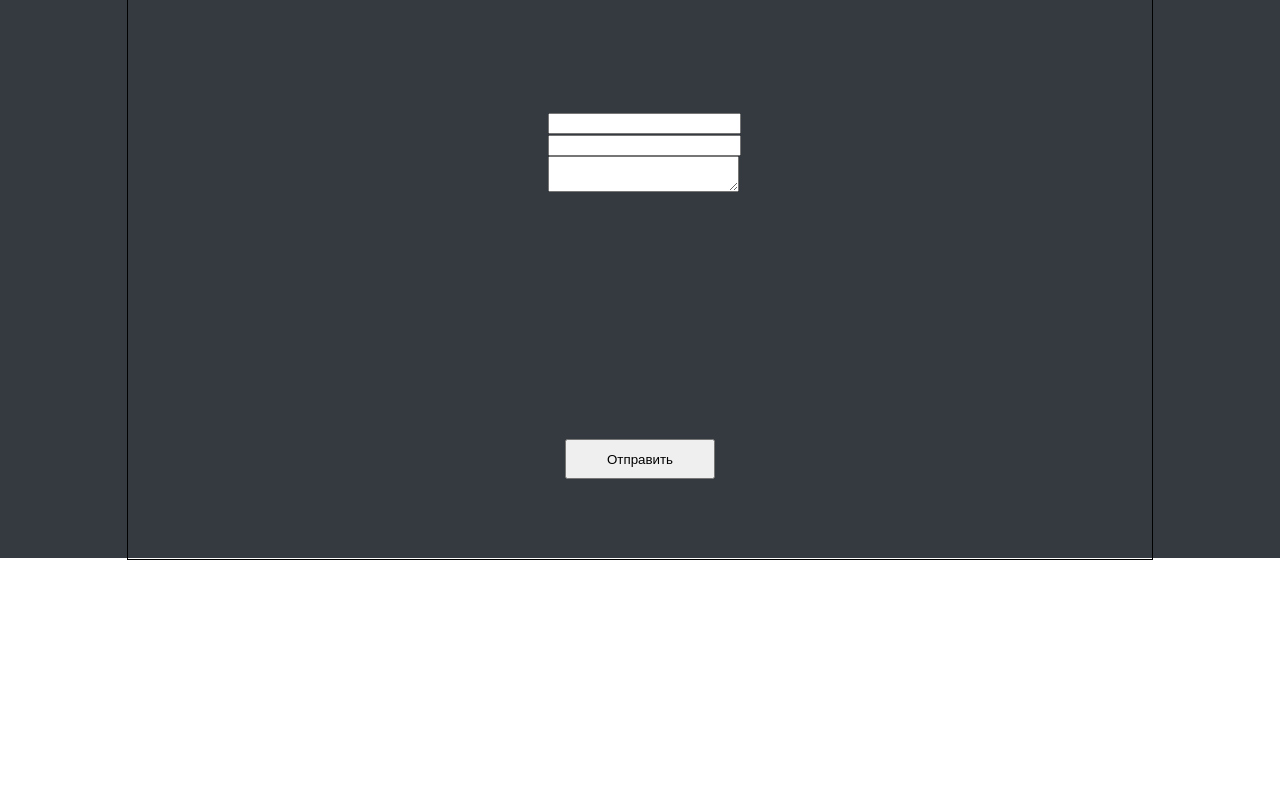
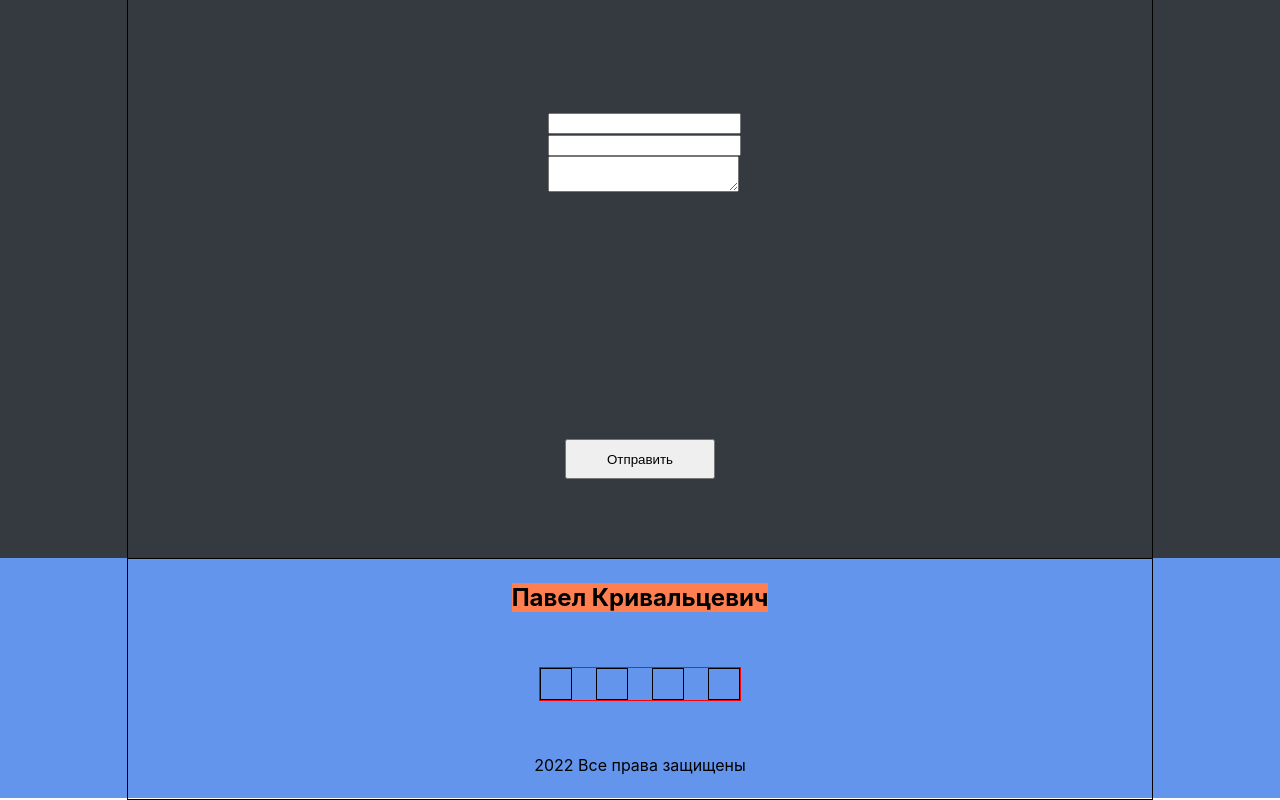
Before and after one commit to visiteur85/Portfolio, a React (Create React App) app: page / in a window 1280 px wide. Shown: the part 3022-3822 px from the top of the page. Before the commit the page ends 3582 px from the top, so only its background shows below. Built offline with nearby package versions, Linux system fonts and the light colour scheme.

Commit message:
add footer

```diff
--- a/src/App.tsx
+++ b/src/App.tsx
@@ -6,6 +6,7 @@ import {Skills} from "./Skills/Skills";
 import {Works} from "./MyWorks/Works";
 import {Job} from "./Job/Job";
 import {Contacts} from "./Contacts/Contacts";
+import {Footer} from "./footer/Footer";
 
 
 
@@ -33,6 +34,7 @@ function App() {
         <Works/>
         <Job/>
         <Contacts/>
+        <Footer/>
         {/*<Header language={language}/>*/}
 
 {/*<button onClick={changeHandler}>x</button>*/}
--- /dev/null
+++ b/src/footer/Footer.module.css
@@ -0,0 +1,32 @@
+.footBlock {
+    height: 30vh;
+    background-color: cornflowerblue;
+}
+
+.forms {
+
+    width:80%;
+    margin: 0 auto;
+    height: 80%;
+    display: flex;
+    flex-direction: column;
+    justify-content: space-between;
+    align-items: center;
+
+}
+.title {
+    background-color: coral;
+}
+
+.footerData {
+    border: 1px solid red;
+    display: flex;
+    width: 200px ;
+    justify-content: space-between;
+}
+
+.footerSmallBlocks {
+    border: 1px solid black;
+    width: 30px;
+    height: 30px;
+}
--- /dev/null
+++ b/src/footer/Footer.tsx
@@ -0,0 +1,26 @@
+import React from 'react';
+import s from "./Footer.module.css"
+import styleContainer from "../common/styles/Container.module.css";
+
+export const Footer = () => {
+    return (
+        <div className={s.footBlock}>
+            <div className={styleContainer.container}>
+               <div className={s.forms}>
+                   <h2 className={s.title}>Павел Кривальцевич</h2>
+                 <div className={s.footerData}>
+                   <div className={s.footerSmallBlocks}></div>
+                   <div className={s.footerSmallBlocks}></div>
+                   <div className={s.footerSmallBlocks}></div>
+                   <div className={s.footerSmallBlocks}></div>
+                 </div>
+                   <div>2022 Все права защищены</div>
+                       {/*</div>*/}
+
+               </div>
+
+            </div>
+
+        </div>
+    );
+};
```
Also changed, not shown: 1 other file (tests, documents, lock files or other folders).
